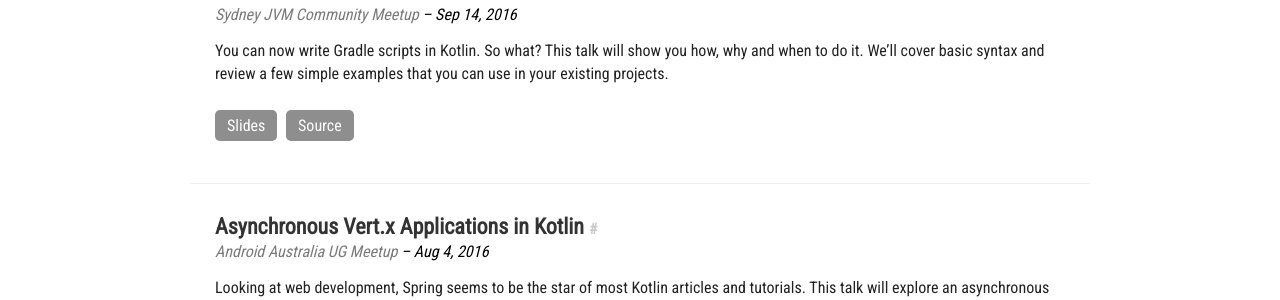
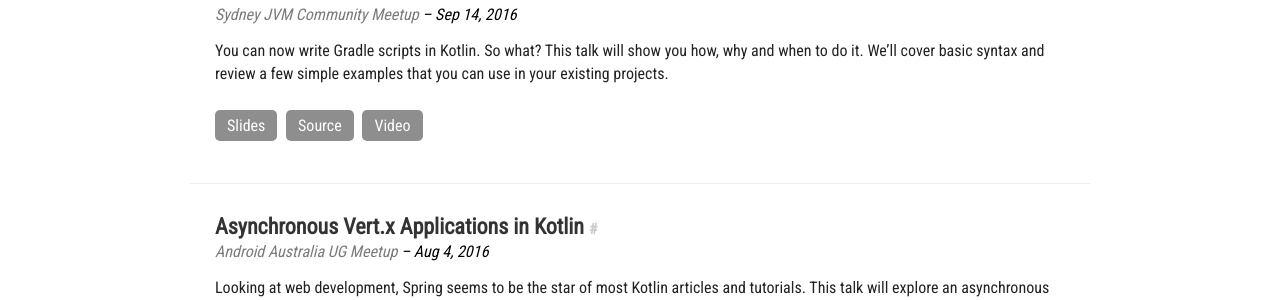
Before and after one commit to gouline/gouline.github.io, a Jekyll site: the page built from talks.html, in a window 1280 px wide. Shown: the part 447-747 px from the top of the page. Built offline with Jekyll 4.4.1, drawn with Linux system fonts in a browser that asks for light colours; nearby versions of some CDN libraries.

Commit message:
Video for Gradle Kotlin talk

```diff
--- a/_data/talks.yml
+++ b/_data/talks.yml
@@ -31,6 +31,9 @@
 
     - title: Source
       url: https://github.com/mgouline/gradle-kotlin-example
+
+    - title: Video
+      url: https://www.youtube.com/watch?v=wwuAyACHbw4
 
 - title: "Asynchronous Vert.x Applications in Kotlin"
   anchor: asynchronous-vertx-applications-in-kotlin
```
